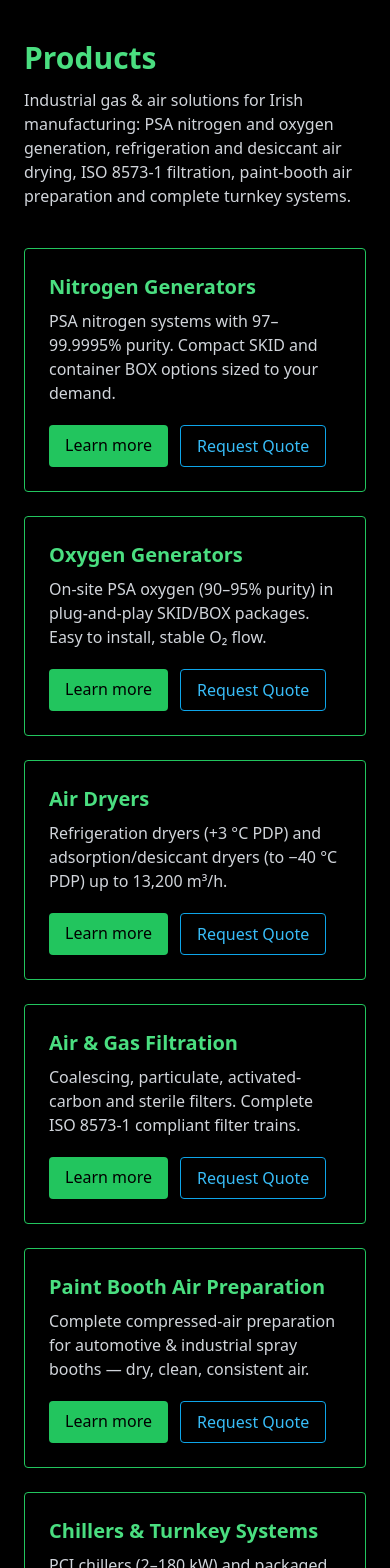
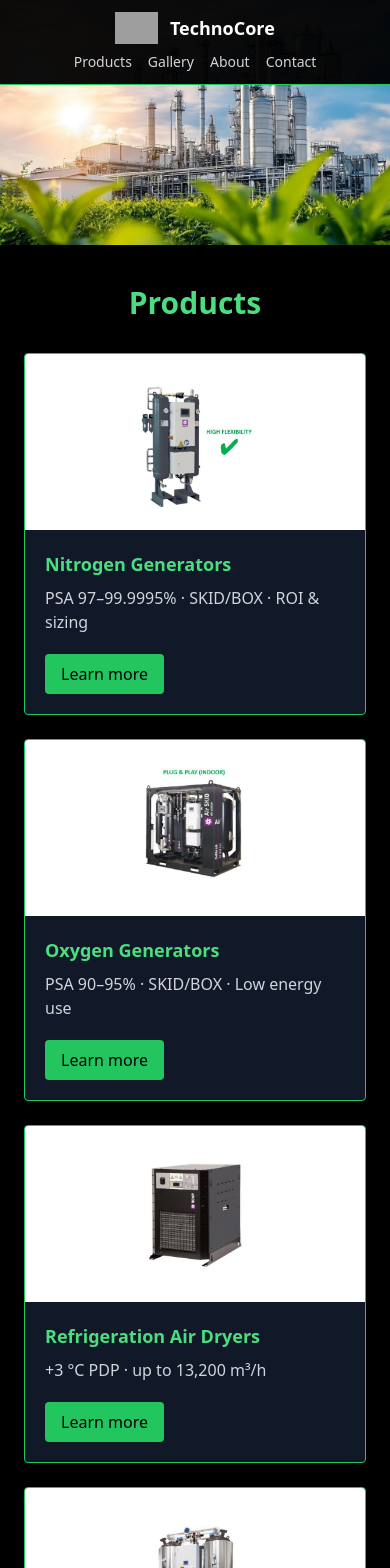
Before and after one commit to Zakkom/technocore-site, a Next.js app: page /products in a window 390 px wide. Shown: the top 1568 px of the page. Built offline with nearby package versions, Linux system fonts and the light colour scheme; grey boxes are pictures that could not be loaded.

Commit message:
Fix Products nav to /products, responsive cards & images; ensure Paint Booth visible

```diff
--- a/components/SiteLayout.js
+++ b/components/SiteLayout.js
@@ -45,7 +45,9 @@ export default function SiteLayout({ children }) {
                 <span className="text-white font-semibold text-lg">TechnoCore</span> — Industrial Gas Solutions
               </div>
               <div className="flex gap-4">
-                <Link href="/products" className="hover:text-green-400">Products</Link>
+                <Link href="/products" className="text-gray-300 hover:text-green-400">
+			Products
+		</Link>
                 <Link href="/about" className="hover:text-green-400">About</Link>
                 <Link href="/contact" className="hover:text-green-400">Contact</Link>
               </div>
--- a/pages/products/air-dryers.js
+++ b/pages/products/air-dryers.js
@@ -15,9 +15,9 @@ export default function AirDryersPage() {
       </Head>
 
       <div
-        className="h-64 bg-cover bg-center"
-        style={{ backgroundImage: "url('/images/rdp-dryer.jpg')" }}
-      />
+  className="h-40 md:h-56 bg-cover bg-center"
+  style={{ backgroundImage: "url('/images/…-hero.jpg')" }}
+/>
 
       <main className="bg-black px-6 py-12 text-center">
         <h1 className="text-3xl md:text-4xl font-bold text-green-400 mb-6">
@@ -66,7 +66,7 @@ export default function AirDryersPage() {
       <img
         src="/images/HPR-DRY.jpg"
         alt="Desiccant dryer installation"
-        className="w-full object-cover"
+        className="w-full h-48 md:h-72 lg:h-96 object-cover"
       />
     </SiteLayout>
   );
--- a/pages/products/index.js
+++ b/pages/products/index.js
@@ -1,101 +1,104 @@
 import Head from "next/head";
 import Link from "next/link";
+import SiteLayout from "../../components/SiteLayout";
 
-export default function ProductsIndex() {
-  const products = [
+const items = [
   {
     key: "nitrogen",
     title: "Nitrogen Generators",
-      desc:
-        "PSA nitrogen systems with 97–99.9995% purity. Compact SKID and container BOX options sized to your demand.",
+    desc: "PSA 97–99.9995% · SKID/BOX · ROI & sizing",
     href: "/products/nitrogen",
+    img: "/images/n2-generator.jpg",
   },
   {
     key: "oxygen",
     title: "Oxygen Generators",
-      desc:
-        "On-site PSA oxygen (90–95% purity) in plug-and-play SKID/BOX packages. Easy to install, stable O₂ flow.",
+    desc: "PSA 90–95% · SKID/BOX · Low energy use",
     href: "/products/oxygen",
+    img: "/images/o2-skid.jpg",
   },
   {
-      key: "air-dryers",
-      title: "Air Dryers",
-      desc:
-        "Refrigeration dryers (+3 °C PDP) and adsorption/desiccant dryers (to −40 °C PDP) up to 13,200 m³/h.",
+    key: "ref-dryers",
+    title: "Refrigeration Air Dryers",
+    desc: "+3 °C PDP · up to 13,200 m³/h",
     href: "/products/air-dryers",
+    img: "/images/rdp-dryer.jpg",
+  },
+  {
+    key: "ads-dryers",
+    title: "Adsorption (Desiccant) Dryers",
+    desc: "to −40 °C PDP · SIMATIC PLC",
+    href: "/products/air-dryers#desiccant",
+    img: "/images/HPR-DRY.jpg",
   },
   {
     key: "filtration",
-      title: "Air & Gas Filtration",
-      desc:
-        "Coalescing, particulate, activated-carbon and sterile filters. Complete ISO 8573-1 compliant filter trains.",
+    title: "Filtration Systems",
+    desc: "Coalescing · Particulate · Carbon · Sterile",
     href: "/products/filtration",
+    img: "/images/filtration-units.jpg",
   },
   {
-      key: "paint-booth",
+    key: "paint",
     title: "Paint Booth Air Preparation",
-      desc:
-        "Complete compressed-air preparation for automotive & industrial spray booths — dry, clean, consistent air.",
+    desc: "Dryers · Multi-stage filters · Distribution",
     href: "/products/paint-booth",
+    img: "/images/paint-booth.jpg",
   },
   {
     key: "chillers",
     title: "Chillers & Turnkey Systems",
-      desc:
-        "PCI chillers (2–180 kW) and packaged SKID/BOX systems for N₂/O₂ and compressed air — design to commissioning.",
+    desc: "PCI 2–180 kW · SKID/BOX · Install & service",
     href: "/products/chillers",
+    img: "/images/chiller-pci.jpg",
   },
 ];
 
+export default function ProductsIndex() {
   return (
-    <main className="bg-black text-white font-sans min-h-screen">
+    <SiteLayout>
       <Head>
-        <title>Products | TechnoCore Ireland</title>
-        <meta
-          name="description"
-          content="Explore TechnoCore products: Nitrogen & Oxygen Generators, Refrigeration & Adsorption Air Dryers, Air & Gas Filtration, Paint Booth Air Preparation, and Chillers/Turnkey systems."
-        />
-        <meta
-          name="keywords"
-          content="nitrogen generators, oxygen generators, air dryers, desiccant dryer, refrigeration dryer, air filtration, paint booth air, chillers, turnkey systems, Ireland"
-        />
+        <title>Products | TechnoCore</title>
+        <meta name="description" content="TechnoCore products: nitrogen & oxygen generators, air dryers, filtration, paint booth air prep, chillers & turnkey packages." />
         <link rel="canonical" href="https://technocore.ie/products" />
       </Head>
 
-      <header className="max-w-6xl mx-auto px-6 py-10">
-        <h1 className="text-3xl md:text-4xl font-bold text-green-400">
+      {/* узкий баннер */}
+      <div
+        className="h-40 md:h-56 bg-cover bg-center"
+        style={{ backgroundImage: "url('/images/top-bg.jpg')" }}
+      />
+
+      <main className="bg-black px-6 py-10">
+        <h1 className="text-3xl md:text-4xl font-bold text-green-400 text-center mb-8">
           Products
         </h1>
-        <p className="text-gray-300 mt-3 max-w-3xl">
-          Industrial gas & air solutions for Irish manufacturing: PSA nitrogen and
-          oxygen generation, refrigeration and desiccant air drying, ISO 8573-1
-          filtration, paint-booth air preparation and complete turnkey systems.
-        </p>
-      </header>
 
-      <section className="max-w-6xl mx-auto px-6 pb-14">
-        <div className="grid grid-cols-1 md:grid-cols-2 lg:grid-cols-3 gap-6">
-          {products.map((p) => (
-            <article
-              key={p.key}
-              className="bg-black border border-green-500 rounded p-6 flex flex-col"
-            >
-              <h2 className="text-xl font-semibold text-green-400 mb-2">
-                {p.title}
-              </h2>
-              <p className="text-gray-300 mb-5 flex-1">{p.desc}</p>
-              <div className="flex gap-3">
-                <Link href={p.href} className="bg-green-500 hover:bg-green-600 text-black px-4 py-2 rounded">
+        <div className="max-w-7xl mx-auto grid gap-6 grid-cols-1 sm:grid-cols-2 lg:grid-cols-3">
+          {items.map((it) => (
+            <article key={it.key} className="bg-gray-900 border border-green-500 rounded overflow-hidden flex flex-col">
+              <div className="w-full h-44 md:h-52 lg:h-56">
+                <img src={it.img} alt={it.title} className="w-full h-full object-cover" />
+              </div>
+              <div className="p-5 grow">
+                <h2 className="text-lg font-semibold text-green-400">{it.title}</h2>
+                <p className="text-gray-300 mt-2">{it.desc}</p>
+              </div>
+              <div className="p-5 pt-0">
+                <Link href={it.href} className="inline-block bg-green-500 hover:bg-green-600 text-black px-4 py-2 rounded">
                   Learn more
-                </Link>
-                <Link href="/contact" className="border border-sky-500 text-sky-400 hover:bg-sky-500/10 px-4 py-2 rounded">
-                  Request Quote
                 </Link>
               </div>
             </article>
           ))}
         </div>
-      </section>
       </main>
+
+      {/* нижнее фоновое фото узкое, чтобы не «ломало» десктоп */}
+      <div
+        className="h-40 md:h-56 bg-cover bg-center"
+        style={{ backgroundImage: "url('/images/bottom-bg.jpg')" }}
+      />
+    </SiteLayout>
   );
 }
```
Lines whose indentation alone changed are shown as unchanged.
